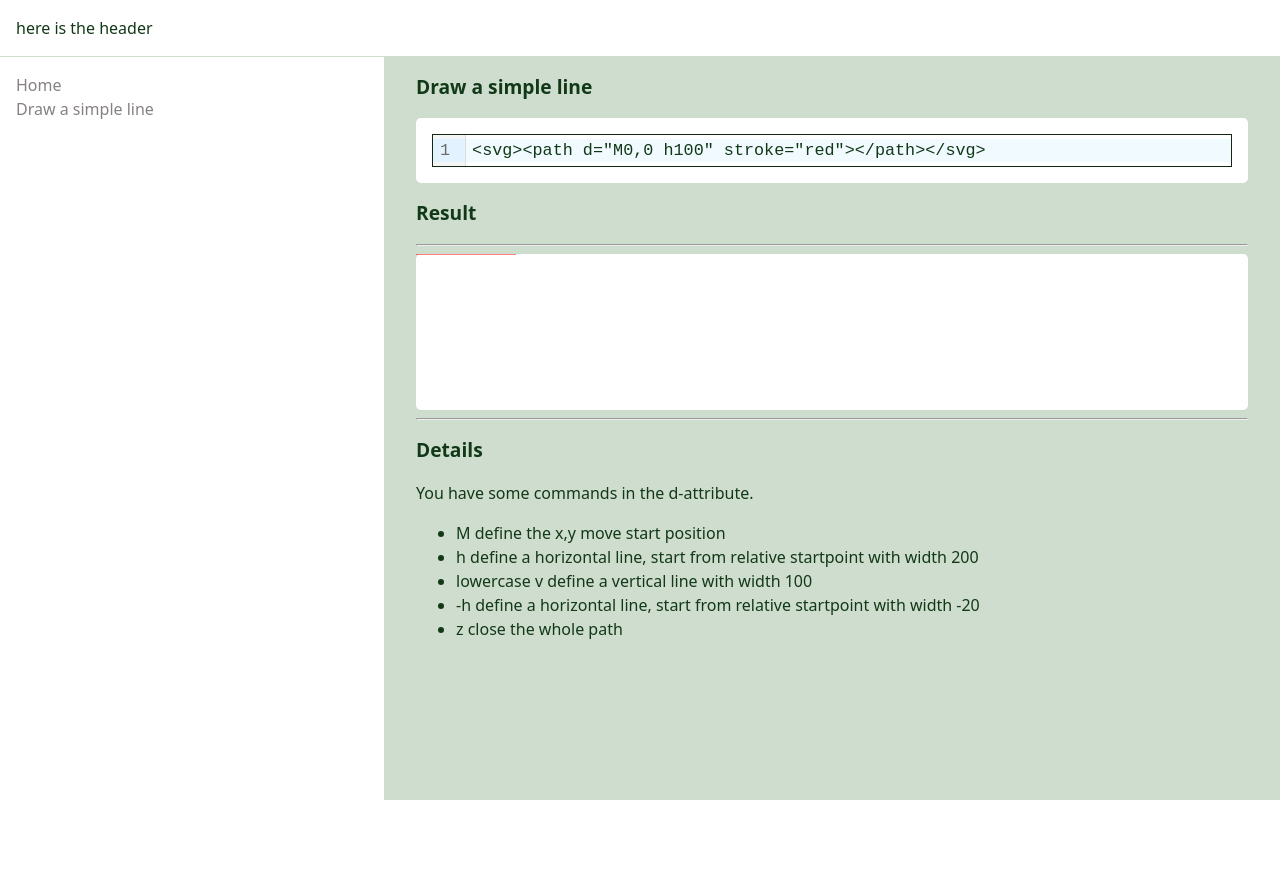
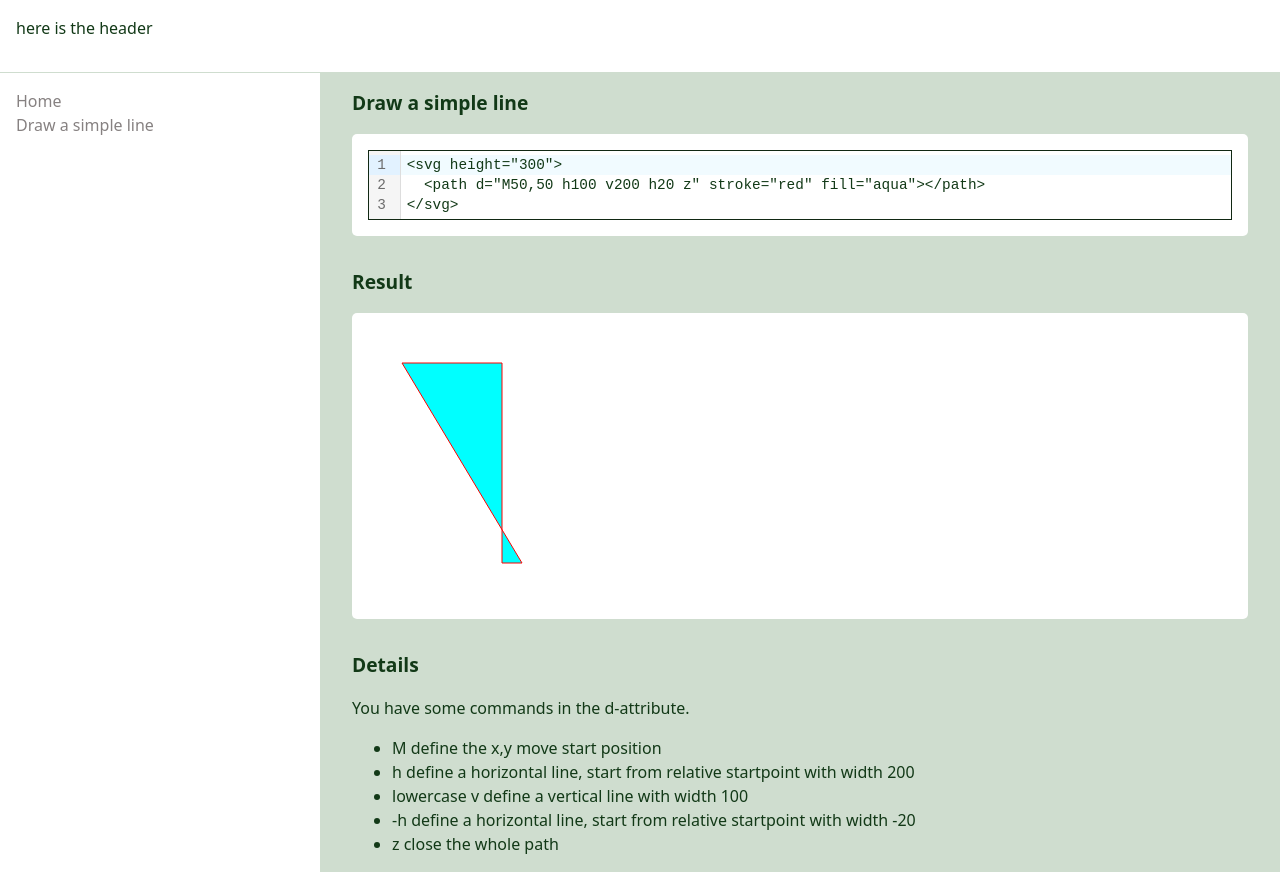
Before and after one commit to tronHeinz/learn-svg, a React (Vite) app: page /learn-svg/lerning-section-1 in a window 1280 px wide. Before the commit the page ends 800 px from the top, so only its background shows below. Built offline with nearby package versions, Linux system fonts and the light colour scheme.

Commit message:
-one step more

```diff
--- a/src/components/Editor/editor.css
+++ b/src/components/Editor/editor.css
@@ -1,5 +1,5 @@
 .cm-editor {
   border: 1px solid var(--primary-a80);
   overflow: hidden;
-  font-size: 1.05rem;
+  font-size: 0.9rem;
 }
--- a/src/components/HtmlRenderer/HtmlRenderer.tsx
+++ b/src/components/HtmlRenderer/HtmlRenderer.tsx
@@ -12,7 +12,6 @@ const HtmlRenderer = ({ htmlContent }: propTypes) => {
       htmlContent.toString();
   }, [htmlContent]);
 
-  console.log(htmlContent);
   return <div ref={htmlContainer} />;
 };
 
--- a/src/components/Navigation/Navigation.tsx
+++ b/src/components/Navigation/Navigation.tsx
@@ -10,7 +10,7 @@ const Navigation = () => {
       <ul className={styles.navigation}>
         {sections.map(({ navigation }) => {
           return (
-            <li className={styles.navigationLink}>
+            <li key={navigation.to} className={styles.navigationLink}>
               <Link to={navigation.to}>{navigation.linkName}</Link>
             </li>
           );
--- a/src/components/Navigation/navigation.module.scss
+++ b/src/components/Navigation/navigation.module.scss
@@ -1,5 +1,6 @@
 .navigation {
-  padding: 0 1rem;
+  padding: 1rem 1rem;
+  margin: 0;
 }
 
 .navigationLink {
--- a/src/components/RootLayout/rootLayout.module.scss
+++ b/src/components/RootLayout/rootLayout.module.scss
@@ -7,11 +7,12 @@
 header {
   display: block;
   padding: 1rem;
+  min-height: 5%;
 }
 
 main {
   display: grid;
-  grid-template-columns: 30% 1fr;
+  grid-template-columns: 25% 1fr;
   flex: 1;
   border-top: 1px solid var(--primary-a10);
 }
--- a/src/contentData.ts
+++ b/src/contentData.ts
@@ -19,7 +19,9 @@ const lerningData = {
       },
       content: {
         title: 'Draw a simple line',
-        code: `<svg><path d="M0,0 h100" stroke="red"></path></svg>`,
+        code: `<svg height="300">
+  <path d="M50,50 h100 v200 h20 z" stroke="red" fill="aqua"></path>
+</svg>`,
         details: `        <p>You have some commands in the d-attribute.</p>
         <ul>
           <li>M define the x,y move start position</li>
--- a/src/pages/LearingSession.tsx
+++ b/src/pages/LearingSession.tsx
@@ -5,7 +5,7 @@ import Editor from '../components/Editor';
 import HtmlRenderer from '../components/HtmlRenderer';
 import contentData from '../contentData';
 
-import styles from './pages.module.scss';
+import styles from './learningSession.module.scss';
 
 const LearingSession = () => {
   const editorRef = useRef(null);
@@ -25,16 +25,17 @@ const LearingSession = () => {
   }, [code]);
 
   return (
-    <div className={styles.container}>
+    <div className={styles.containerSections}>
       <section>
         <h2>{title}</h2>
         {/* <img src="/learn-svg/assets/dummy-1280x720-White.jpg" /> */}
-        <div className={styles.code}></div>
-        <div className={styles.inputEditor} ref={editorRef}></div>
+        <p className={styles.inputEditor} ref={editorRef}></p>
+      </section>
+      <section>
         <h2>Result</h2>
-        <hr />
-        <div className={styles.outputEditor} ref={outputRef}></div>
-        <hr />
+        <p className={styles.outputEditor} ref={outputRef}></p>
+      </section>
+      <section>
         <h2>Details</h2>
         <HtmlRenderer htmlContent={details}></HtmlRenderer>
       </section>
--- a/src/pages/pages.module.scss
+++ b/src/pages/learningSession.module.scss
@@ -1,6 +1,8 @@
-.container {
+.containerSections {
   background-color: var(--primary-a10);
   padding: 0 2rem;
+  display: grid;
+  grid-template-rows: min-content min-content 1fr;
 }
 .inputEditor {
   background: var(--primary-a0);
```
Also changed, not shown: src/pages/About.tsx (deleted, +0 -10 lines), 1 other file (tests, documents, lock files or other folders).
